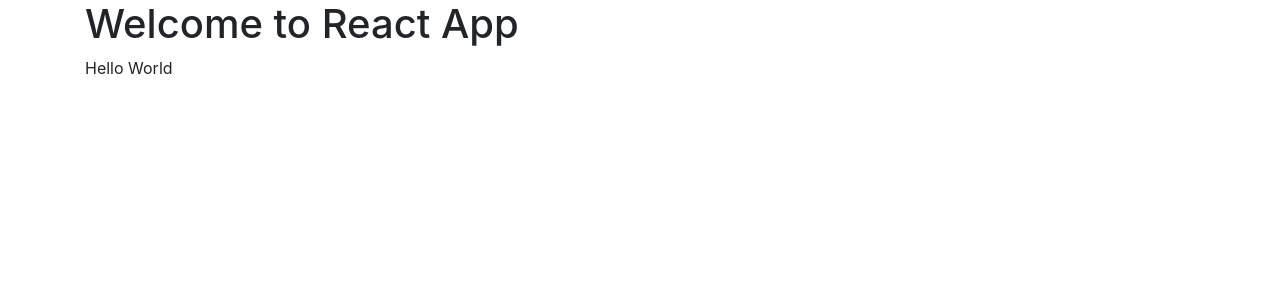
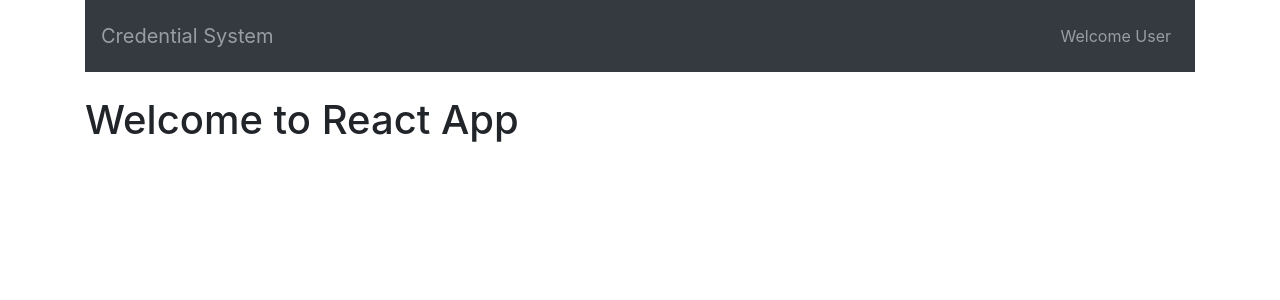
Before and after one commit to saikrir/credmgr-ui, a React app: page / in a window 1280 px wide. Shown: the top 300 px of the page. Built offline with nearby package versions, Linux system fonts and the light colour scheme.

Commit message:
Added Header

```diff
--- a/src/components/App.jsx
+++ b/src/components/App.jsx
@@ -1,10 +1,11 @@
-import React from "react";
+import React from 'react';
+import Header from './Header';
 
 const App = () => {
   return (
-    <div className="container">
+    <div className='container'>
+      <Header /> <br />
       <h1>Welcome to React App</h1>
-      <p>Hello World</p>
     </div>
   );
 };
--- /dev/null
+++ b/src/components/Header.jsx
@@ -0,0 +1,20 @@
+import React from 'react';
+
+const Header = () => {
+  return (
+    <>
+      <nav className='navbar navbar-expand-sm navbar-dark bg-dark justify-content-between '>
+        <a className='navbar-brand' href='#'>
+          <span className='navbar-text '>Credential System</span>
+        </a>
+        <ul className='navbar-nav'>
+          <li className='nav-item'>
+            <a className='nav-link'> Welcome User </a>
+          </li>
+        </ul>
+      </nav>
+    </>
+  );
+};
+
+export default Header;
```
Also changed, not shown: 1 other file (tests, documents, lock files or other folders).
